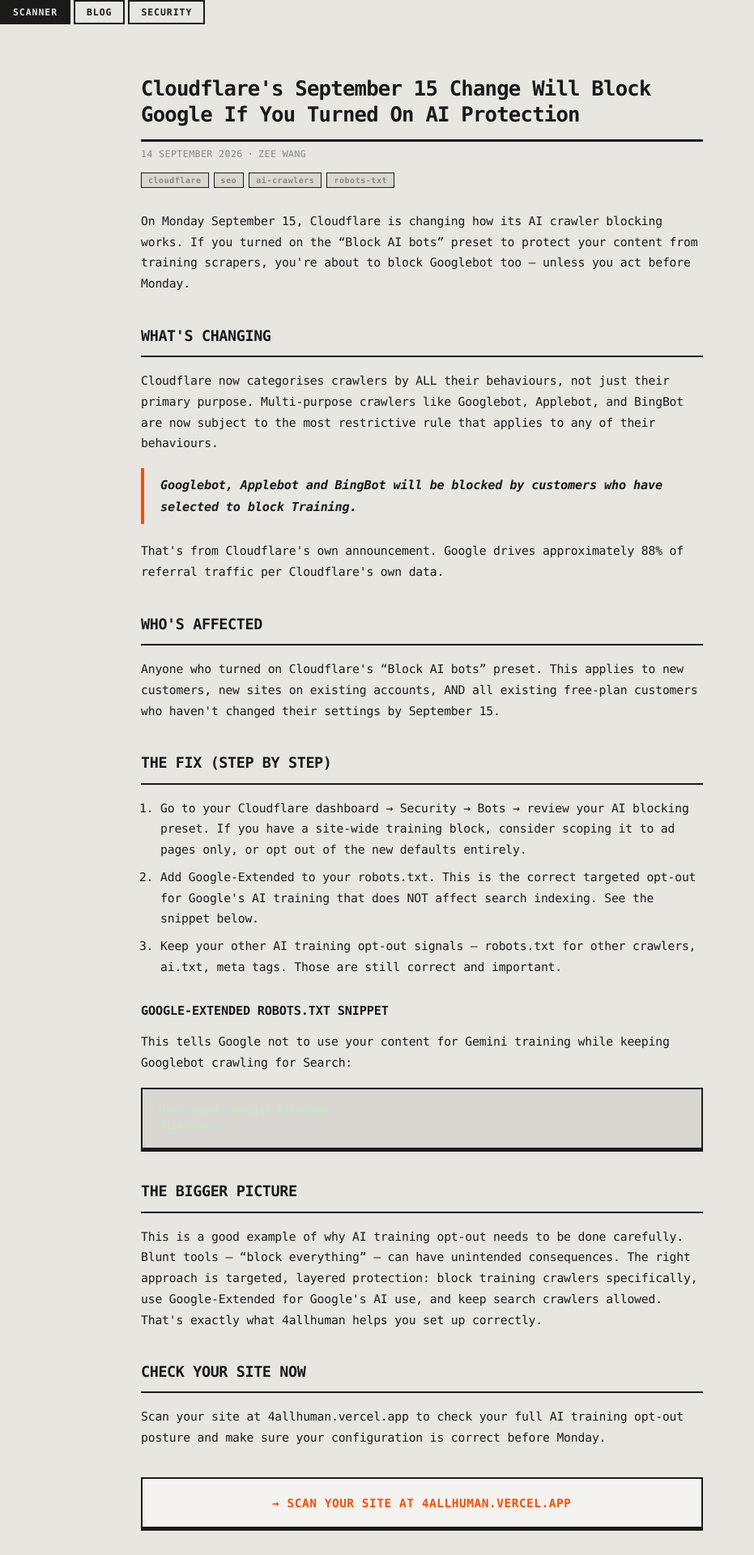
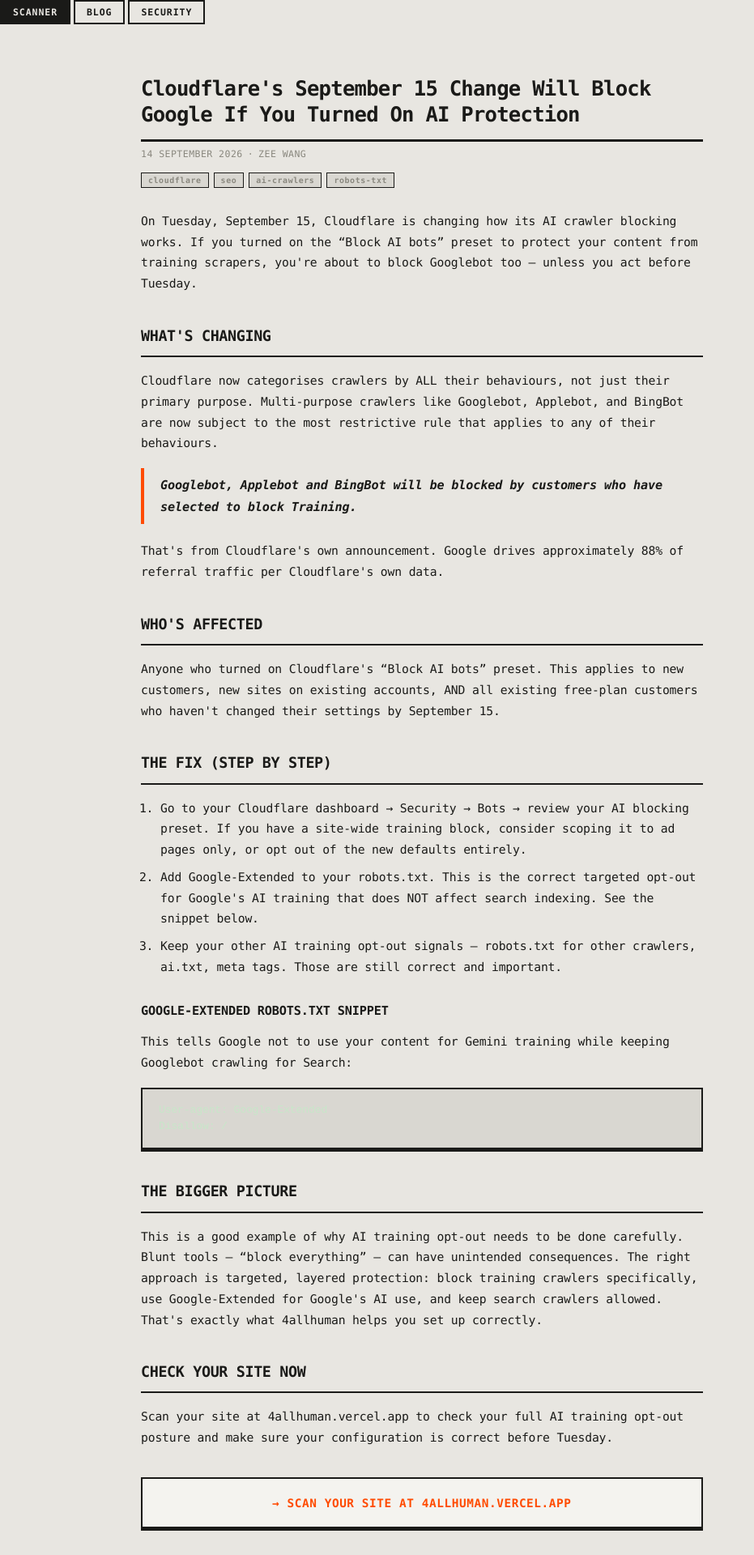
Before and after one commit to zeecares/4allhuman, a Next.js app: page /blog/cloudflare-sept-15-googlebot-warning in a window 1280 px wide. Shown: the top 1920 px of the page at 81% size, without its empty margins (0-931 px from the left). Built offline with nearby package versions, Linux system fonts and the light colour scheme.

Commit message:
fix weekday: September 15 2026 is a Tuesday

```diff
--- a/src/content/blog/posts.ts
+++ b/src/content/blog/posts.ts
@@ -35,12 +35,12 @@
     date: "2026-09-14",
     author: "Zee Wang",
     description:
-      "Cloudflare's new crawler defaults take effect Monday. If you turned on AI bot blocking to protect your content, you may accidentally block Googlebot — and lose your search rankings. Here's what's happening and how to fix it before Monday.",
+      "Cloudflare's new crawler defaults take effect Tuesday. If you turned on AI bot blocking to protect your content, you may accidentally block Googlebot — and lose your search rankings. Here's what's happening and how to fix it before Tuesday.",
     tags: ["cloudflare", "seo", "ai-crawlers", "robots-txt"],
     blocks: [
       {
         type: "p",
-        text: "On Monday September 15, Cloudflare is changing how its AI crawler blocking works. If you turned on the \u201CBlock AI bots\u201D preset to protect your content from training scrapers, you're about to block Googlebot too \u2014 unless you act before Monday.",
+        text: "On Tuesday, September 15, Cloudflare is changing how its AI crawler blocking works. If you turned on the \u201CBlock AI bots\u201D preset to protect your content from training scrapers, you're about to block Googlebot too \u2014 unless you act before Tuesday.",
       },
       { type: "h2", text: "What's changing" },
       {
@@ -87,7 +87,7 @@
       { type: "h2", text: "Check your site now" },
       {
         type: "p",
-        text: "Scan your site at 4allhuman.vercel.app to check your full AI training opt-out posture and make sure your configuration is correct before Monday.",
+        text: "Scan your site at 4allhuman.vercel.app to check your full AI training opt-out posture and make sure your configuration is correct before Tuesday.",
       },
     ],
   },
```
